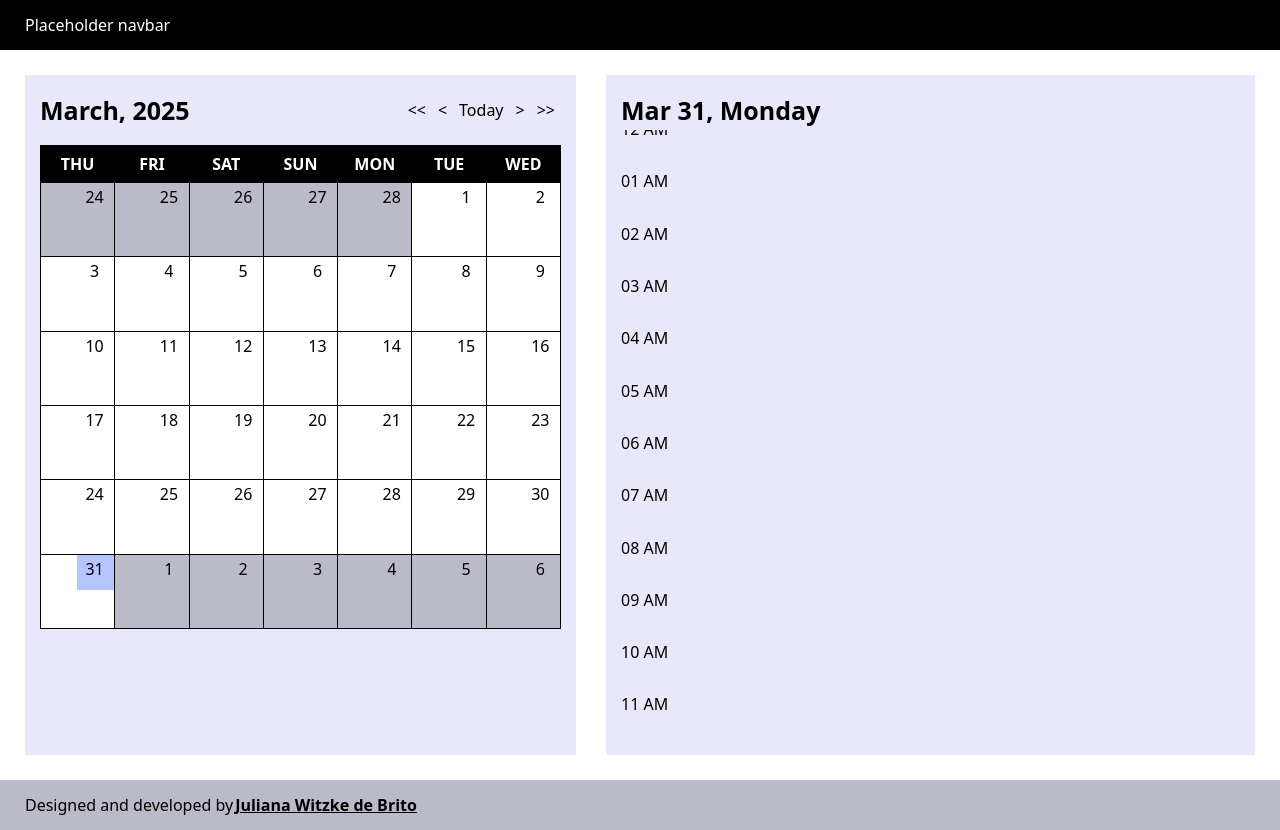
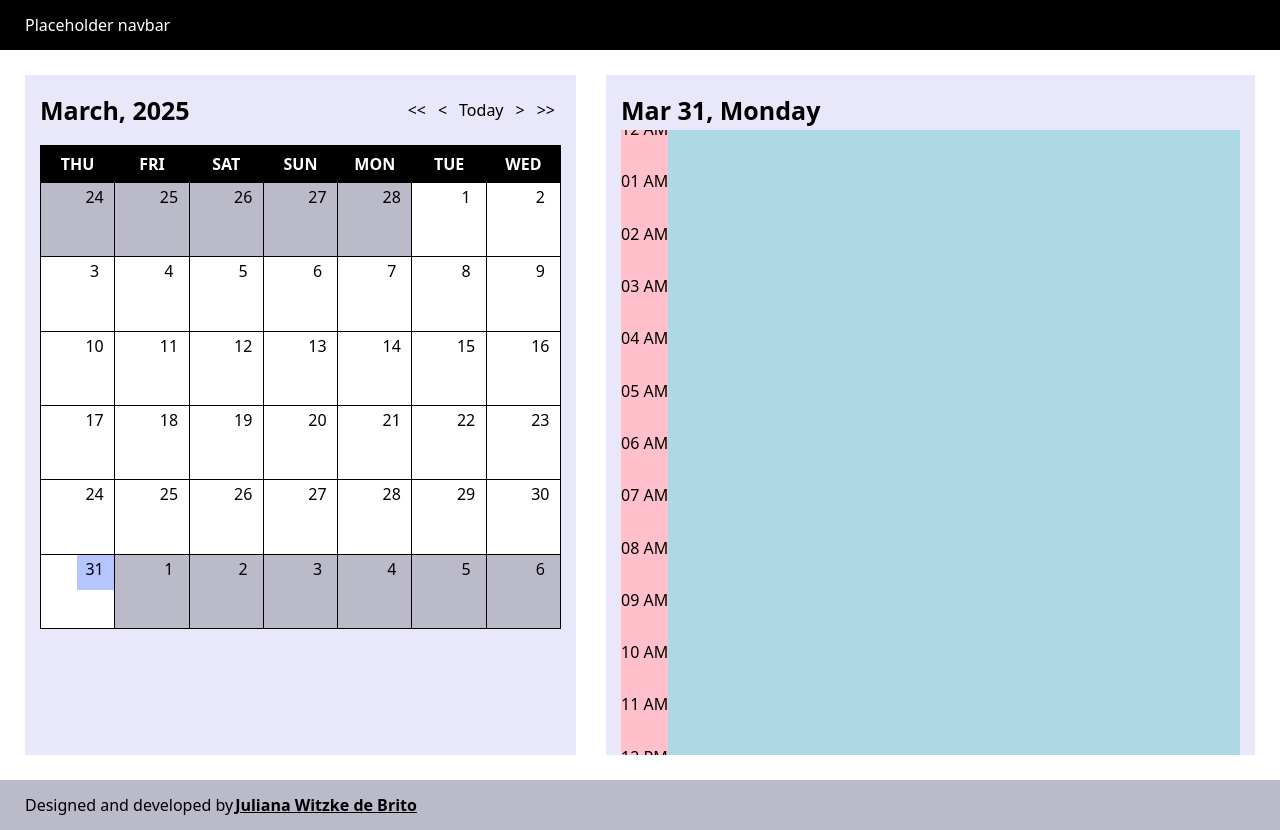
Before and after one commit to jubrito/planner-with-calendar, a React (Vite) app: page / in a window 1280 px wide. Built offline with nearby package versions, Linux system fonts and the light colour scheme.

Commit message:
clean code and update css to visualize height problem

```diff
--- a/src/features/Planner/ClickableHoursOfTheDay/ClickableHoursOfTheDay.tsx
+++ b/src/features/Planner/ClickableHoursOfTheDay/ClickableHoursOfTheDay.tsx
@@ -6,24 +6,20 @@ import { getBlockByVerticalPosition } from '../../../utils/calendar/utils';
 export const ClickableHoursOfTheDay = () => {
   const [draftEvent, setDraftEvent] = useState<EventBlock | undefined>();
   useEffect(() => {
-    console.log('draftEvent', draftEvent);
-    console.log('draftEvent.eventId', draftEvent?.eventId);
+    const container = document.getElementById('clickableHourOfTheDay');
+    if (!container) return;
     if (draftEvent && draftEvent.eventId) {
-      // const draftEvent = document.createElement('div')
       const eventId = draftEvent.eventId;
       let draftEventElement = document.getElementById(eventId);
-      const top = draftEvent.start.positionY;
-      const height = draftEvent.end.positionY - draftEvent.start.positionY;
+      const top = draftEvent.start.positionY - container.scrollTop;
+      const height = draftEvent.end.positionY - top;
       if (!draftEventElement) {
         draftEventElement = document.createElement('div');
         draftEventElement.id = eventId;
         draftEventElement.classList.add(styles.plannerEvent);
-        const container = document.getElementById('clickableHourOfTheDay');
-        if (container) {
-          draftEventElement.style.top = `${top}px`;
-          draftEventElement.style.height = `${height}px`;
-          container.appendChild(draftEventElement);
-        }
+        draftEventElement.style.top = `${top}px`;
+        draftEventElement.style.height = `${height}px`;
+        container.appendChild(draftEventElement);
       }
       draftEventElement.style.top = `${top}px`;
       draftEventElement.style.height = `${height}px`;
--- a/src/features/Planner/ClickableHoursOfTheDay/clickable-hours-of-the-day.module.scss
+++ b/src/features/Planner/ClickableHoursOfTheDay/clickable-hours-of-the-day.module.scss
@@ -4,9 +4,10 @@
   display: flex;
   flex-direction: column;
   width: 100%;
+  z-index: 800;
   position: relative;
-  z-index: 800;
-  cursor: pointer;
+  background: lightblue;
+
   .plannerEvent {
     position: absolute;
     content: '';
--- a/src/features/Planner/HoursOfTheDay/_hours-of-the-day.module.scss
+++ b/src/features/Planner/HoursOfTheDay/_hours-of-the-day.module.scss
@@ -4,6 +4,8 @@
   display: flex;
   flex-direction: column;
   margin-top: -13px;
+  height: max-content;
+  background: pink;
   span {
     width: max-content;
     padding-bottom: variables.$hoursOfDaySliceSpacing;
--- a/src/features/Planner/_planner.module.scss
+++ b/src/features/Planner/_planner.module.scss
@@ -43,39 +43,10 @@
     display: flex;
     flex-direction: row;
     width: 100%;
-    overflow: scroll;
+    height: max-content;
+    min-height: max-content;
+    cursor: pointer;
+    overflow: auto;
+    background: white;
   }
-
-  // .hoursOfTheDay {
-  //   position: relative;
-  //   .clickableHoursOfTheDay {
-  //     display: flex;
-  //     flex-direction: column;
-  //     min-height: min-content;
-  //     width: 100%;
-  //     height: variables.$hoursOfDaySliceSpacing;
-  //     background: transparent;
-  //     border-radius: 0;
-  //     padding: 0;
-  //     background-color: blue;
-  //   }
-  //   .hoursOfTheDayRow {
-  //     $color: variables.$black-color;
-  //     width: 100%;
-  //     display: flex;
-  //     align-items: center;
-  //     color: $color;
-
-  //     span.hoursOfTheDay {
-  //       min-width: max-content;
-  //     }
-
-  //     span.hoursOfTheDayLine {
-  //       width: calc(100% - 59px);
-  //       height: 1px;
-  //       background: $color;
-  //       margin-left: variables.$small-gap;
-  //     }
-  //   }
-  // }
 }
```
